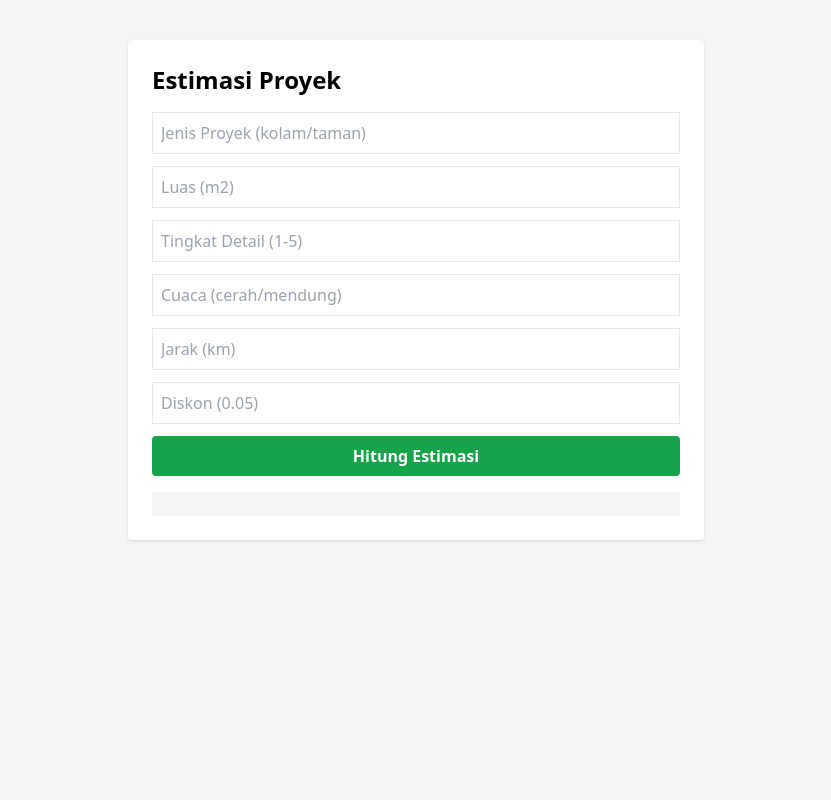
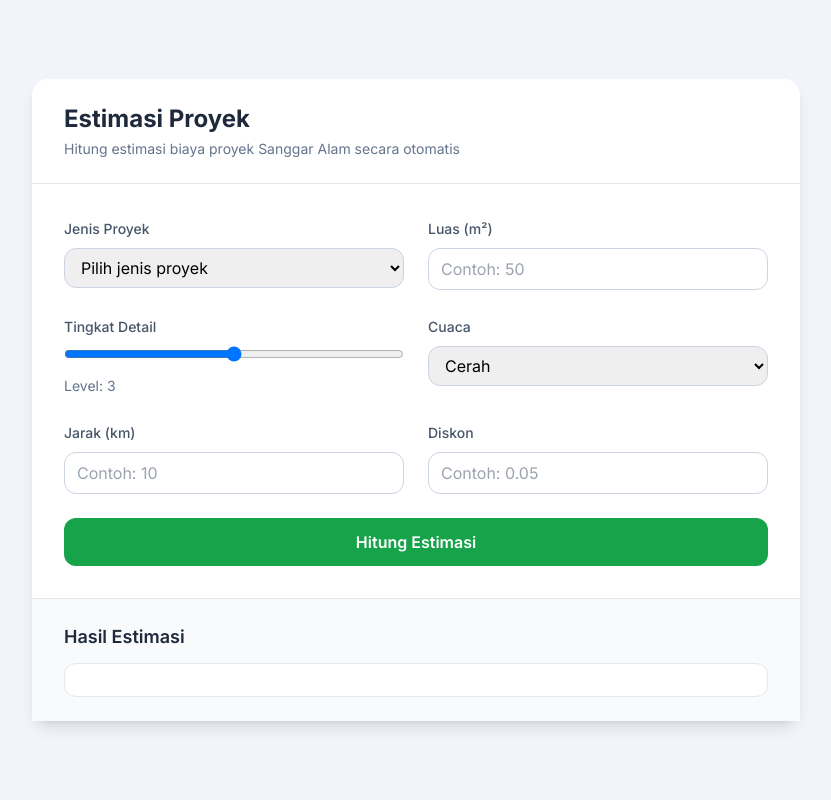
Before and after one commit to restuanggia-del/sanggarAlam-Rego, a FastAPI app: page /form in a window 1280 px wide. Shown: the whole page, without its empty margins (224-1055 px from the left). Run offline with FastAPI, Linux system fonts and the light colour scheme; some libraries are stand-ins or nearby versions.

Commit message:
perbaikan desain UI pada form

```diff
--- a/app/templates/form.html
+++ b/app/templates/form.html
@@ -1,56 +1,133 @@
 <!doctype html>
-<html>
+<html lang="id">
   <head>
+    <meta charset="UTF-8" />
+    <meta name="viewport" content="width=device-width, initial-scale=1.0" />
     <title>Estimasi Proyek - Sanggar Alam</title>
+
+    <!-- Tailwind CSS -->
     <script src="https://cdn.tailwindcss.com"></script>
+
+    <!-- Google Font -->
+    <link rel="preconnect" href="https://fonts.googleapis.com" />
+    <link rel="preconnect" href="https://fonts.gstatic.com" crossorigin />
+    <link
+      href="https://fonts.googleapis.com/css2?family=Inter:wght@400;500;600;700&display=swap"
+      rel="stylesheet"
+    />
+
+    <style>
+      body {
+        font-family: "Inter", sans-serif;
+      }
+    </style>
   </head>
-  <body class="bg-gray-100 p-10">
-    <div class="max-w-xl mx-auto bg-white p-6 rounded shadow">
-      <h1 class="text-2xl font-bold mb-4">Estimasi Proyek</h1>
 
-      <form id="estimasiForm" class="space-y-3">
+  <body class="bg-slate-100 min-h-screen flex items-center justify-center p-6">
+    <div class="w-full max-w-3xl bg-white rounded-2xl shadow-lg">
+      <!-- Header -->
+      <div class="border-b px-8 py-6">
+        <h1 class="text-2xl font-bold text-slate-800">Estimasi Proyek</h1>
+        <p class="text-sm text-slate-500 mt-1">
+          Hitung estimasi biaya proyek Sanggar Alam secara otomatis
+        </p>
+      </div>
+
+      <!-- Form -->
+      <form id="estimasiForm" class="grid md:grid-cols-2 gap-6 px-8 py-8">
+        <div class="space-y-2">
+          <label class="text-sm font-medium text-slate-600">Jenis Proyek</label>
+          <select
+            id="jenis_proyek"
+            class="w-full border border-slate-300 rounded-xl px-3 py-2 focus:outline-none focus:ring-2 focus:ring-blue-500"
+          >
+            <option value="">Pilih jenis proyek</option>
+            <option value="kolam">Kolam</option>
+            <option value="taman">Taman</option>
+          </select>
+        </div>
+
+        <div class="space-y-2">
+          <label class="text-sm font-medium text-slate-600">Luas (m²)</label>
           <input
-          class="w-full border p-2"
-          placeholder="Jenis Proyek (kolam/taman)"
-          id="jenis_proyek"
-        />
-        <input
-          class="w-full border p-2"
-          placeholder="Luas (m2)"
             type="number"
             id="luas_m2"
+            placeholder="Contoh: 50"
+            class="w-full border border-slate-300 rounded-xl px-3 py-2 focus:outline-none focus:ring-2 focus:ring-blue-500"
           />
+        </div>
+
+        <div class="space-y-2">
+          <label class="text-sm font-medium text-slate-600"
+            >Tingkat Detail</label
+          >
           <input
-          class="w-full border p-2"
-          placeholder="Tingkat Detail (1-5)"
-          type="number"
+            type="range"
+            min="1"
+            max="5"
+            value="3"
             id="tingkat_detail"
+            class="w-full"
+            oninput="detailValue.innerText = this.value"
           />
+          <p class="text-sm text-slate-500">
+            Level: <span id="detailValue">3</span>
+          </p>
+        </div>
+
+        <div class="space-y-2">
+          <label class="text-sm font-medium text-slate-600">Cuaca</label>
+          <select
+            id="cuaca"
+            class="w-full border border-slate-300 rounded-xl px-3 py-2 focus:outline-none focus:ring-2 focus:ring-blue-500"
+          >
+            <option value="cerah">Cerah</option>
+            <option value="mendung">Mendung</option>
+          </select>
+        </div>
+
+        <div class="space-y-2">
+          <label class="text-sm font-medium text-slate-600">Jarak (km)</label>
           <input
-          class="w-full border p-2"
-          placeholder="Cuaca (cerah/mendung)"
-          id="cuaca"
-        />
-        <input
-          class="w-full border p-2"
-          placeholder="Jarak (km)"
             type="number"
             id="jarak_km"
+            placeholder="Contoh: 10"
+            class="w-full border border-slate-300 rounded-xl px-3 py-2 focus:outline-none focus:ring-2 focus:ring-blue-500"
           />
+        </div>
+
+        <div class="space-y-2">
+          <label class="text-sm font-medium text-slate-600">Diskon</label>
           <input
-          class="w-full border p-2"
-          placeholder="Diskon (0.05)"
             type="number"
             step="0.01"
             id="diskon"
+            placeholder="Contoh: 0.05"
+            class="w-full border border-slate-300 rounded-xl px-3 py-2 focus:outline-none focus:ring-2 focus:ring-blue-500"
           />
+        </div>
 
-        <button class="bg-green-600 text-white px-4 py-2 rounded w-full font-bold" type="submit">
+        <!-- Button -->
+        <div class="md:col-span-2">
+          <button
+            type="submit"
+            class="w-full bg-green-600 hover:bg-green-700 text-white font-semibold py-3 rounded-xl transition"
+          >
             Hitung Estimasi
           </button>
+        </div>
       </form>
 
-      <pre id="hasil" class="bg-gray-100 mt-4 p-3 text-sm"></pre>
+      <!-- Result -->
+      <div class="border-t px-8 py-6 bg-slate-50">
+        <h2 class="text-lg font-semibold text-slate-800 mb-3">
+          Hasil Estimasi
+        </h2>
+        <pre
+          id="hasil"
+          class="bg-white border rounded-xl p-4 text-sm overflow-x-auto"
+        ></pre>
+      </div>
     </div>
 
     <script>
@@ -66,6 +143,10 @@
           diskon: Number(diskon.value || 0),
         };
 
+        const hasilEl = document.getElementById("hasil");
+        hasilEl.innerText = "Menghitung estimasi...";
+
+        try {
           const res = await fetch("/estimasi", {
             method: "POST",
             headers: { "Content-Type": "application/json" },
@@ -73,11 +154,10 @@
           });
 
           const data = await res.json();
-        document.getElementById("hasil").innerText = JSON.stringify(
-          data,
-          null,
-          2,
-        );
+          hasilEl.innerText = JSON.stringify(data, null, 2);
+        } catch (err) {
+          hasilEl.innerText = "Terjadi kesalahan saat menghitung estimasi.";
+        }
       };
     </script>
   </body>
```
Lines whose indentation alone changed are shown as unchanged.
